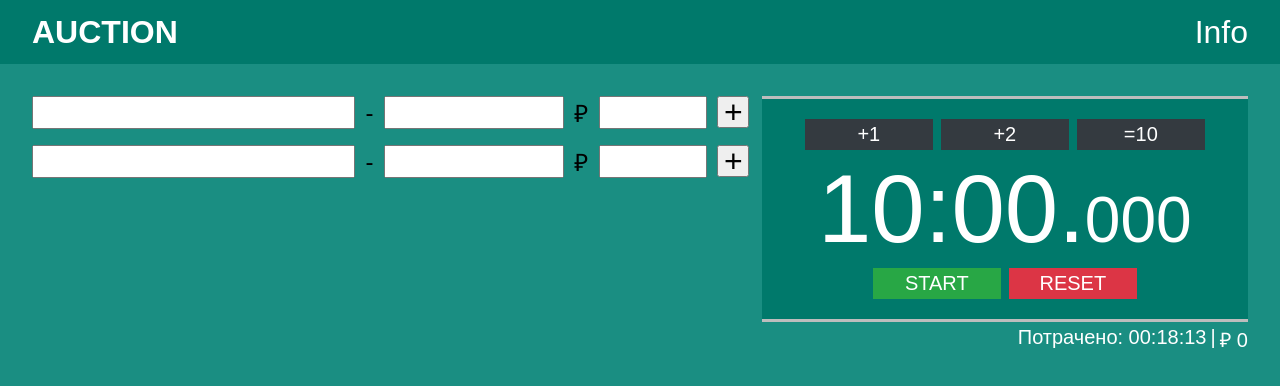
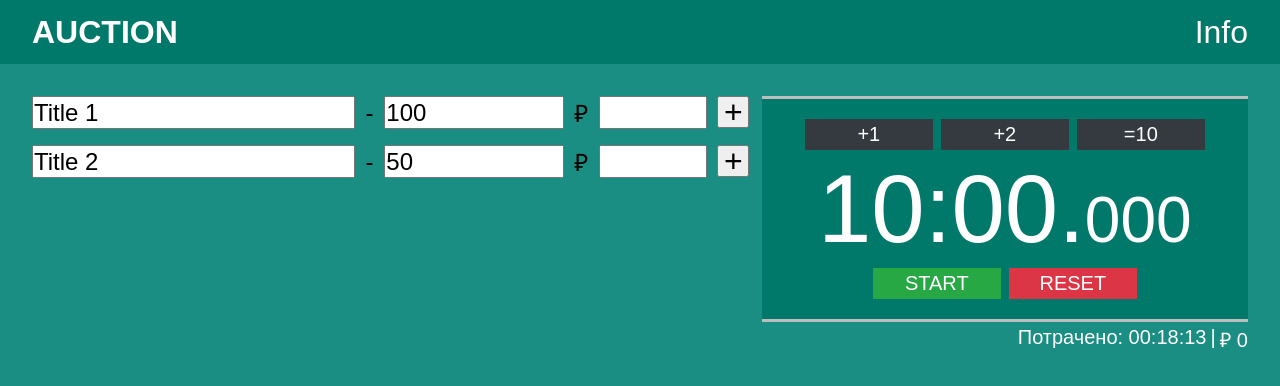
Before and after one commit to arsenyNebozhenko/auction, a React (Create React App) app: page / in a window 1280 px wide. Shown: the top 386 px of the page. Built offline with nearby package versions, Linux system fonts and the light colour scheme.

Commit message:
added basic basic functionality to lots

```diff
--- /dev/null
+++ b/src/actions/lots.js
@@ -0,0 +1,10 @@
+import { UPDATE_ITEM_PROP } from "./types";
+
+export const updateItemProp = (id, name, value) => ({
+  type: UPDATE_ITEM_PROP,
+  payload: {
+    id,
+    name,
+    value
+  }
+})
--- a/src/actions/types.js
+++ b/src/actions/types.js
@@ -0,0 +1 @@
+export const UPDATE_ITEM_PROP = 'UPDATE_ITEM_PROP'
--- a/src/components/Lot/Lot.js
+++ b/src/components/Lot/Lot.js
@@ -1,14 +1,18 @@
 import React from 'react'
 import './Lot.scss'
 
-const Lot = () => {
+const Lot = ({ id, title, price, add, updateItemProp }) => {
+  const handleChange = ({ target: { name, value }}) => {
+    updateItemProp(id, name, value)
+  }
+
   return (
     <li className="lot">
-      <input type="text" className="lot__input lot__input--size-lg" />
+      <input type="text" className="lot__input lot__input--size-lg" value={title} name="title" onChange={handleChange} />
       <div className="lot__sign">-</div>
-      <input type="text" className="lot__input" />
+      <input type="text" className="lot__input" value={price} name="price" onChange={handleChange} />
       <div className="lot__sign">₽</div>
-      <input type="text" className="lot__input lot__input--size-sm" />
+      <input type="text" className="lot__input lot__input--size-sm" value={add} name="add" onChange={handleChange} />
       <button className="lot__button">+</button>
     </li>
   )
--- a/src/components/Lots/Lots.js
+++ b/src/components/Lots/Lots.js
@@ -1,14 +1,23 @@
 import React from 'react'
 import './Lots.scss'
 import Lot from '../Lot/Lot'
+import { connect } from 'react-redux'
+import { updateItemProp } from '../../actions/lots'
 
-const Lots = () => {
+const Lots = ({ lots, updateItemProp }) => {
   return (
     <ul className="lots">
-      <Lot />
-      <Lot />
+      {lots.map(lot => <Lot key={lot.id} id={lot.id} title={lot.title} price={lot.price} add={lot.add} updateItemProp={updateItemProp} />)}
     </ul>
   )
 }
 
-export default Lots
+const mapStateToProps = (state) => ({
+  lots: state.lots
+})
+
+const mapDispatchToProps = (dispatch) => ({
+  updateItemProp: (id, name, value) => dispatch(updateItemProp(id, name, value))
+})
+
+export default connect(mapStateToProps, mapDispatchToProps)(Lots)
--- a/src/reducers/lots.js
+++ b/src/reducers/lots.js
@@ -1,7 +1,27 @@
-const initialState = []
+import { UPDATE_ITEM_PROP } from '../actions/types'
+
+const initialState = [
+  {
+    id: 0,
+    title: 'Title 1',
+    price: 100,
+    add: ''
+  },
+  {
+    id: 1,
+    title: 'Title 2',
+    price: 50,
+    add: ''
+  },
+]
 
 const lots = (state = initialState, action) => {
   switch (action.type) {
+    case UPDATE_ITEM_PROP:
+      return state.map(item => item.id === action.payload.id ? {
+        ...item,
+        [action.payload.name]: action.payload.value
+      } : item)
     default:
       return state
   }
```
